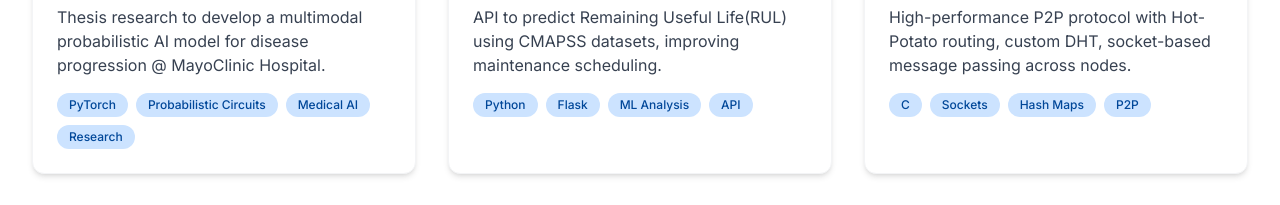
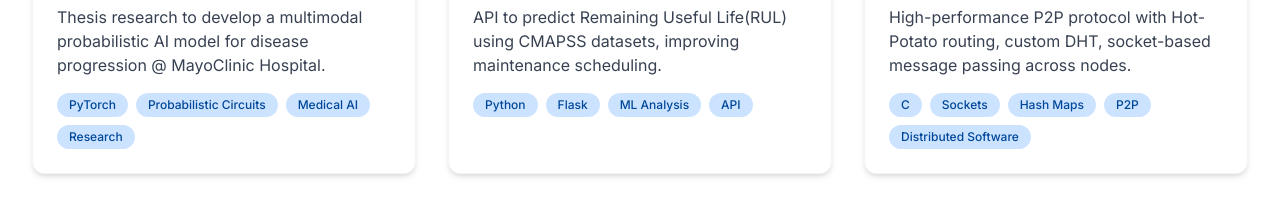
Before and after one commit to aarora80/arnavaroraortfolioweb, a React (Vite) app: page / in a window 1280 px wide. Shown: the part 5380-5585 px from the top of the page. Built offline with nearby package versions, Linux system fonts and the light colour scheme; grey boxes are pictures that could not be loaded.

Commit message:
Updated Projects.tsx

```diff
--- a/src/components/Projects.tsx
+++ b/src/components/Projects.tsx
@@ -34,7 +34,7 @@ const projects: Project[] = [
     id: 3,
     title: 'Distributed P2P Network Protocol',
     description: 'High-performance P2P protocol with Hot-Potato routing, custom DHT, socket-based message passing across nodes.',
-    tags: ['C', 'Sockets', 'Hash Maps', 'P2P'],
+    tags: ['C', 'Sockets', 'Hash Maps', 'P2P', 'Distributed Software'],
     image: 'https://images.pexels.com/photos/1148820/pexels-photo-1148820.jpeg?auto=compress&cs=tinysrgb&w=1260&h=750&dpr=1',
     github: 'https://github.com/aarora80/SocketProject.git'
   },
```
